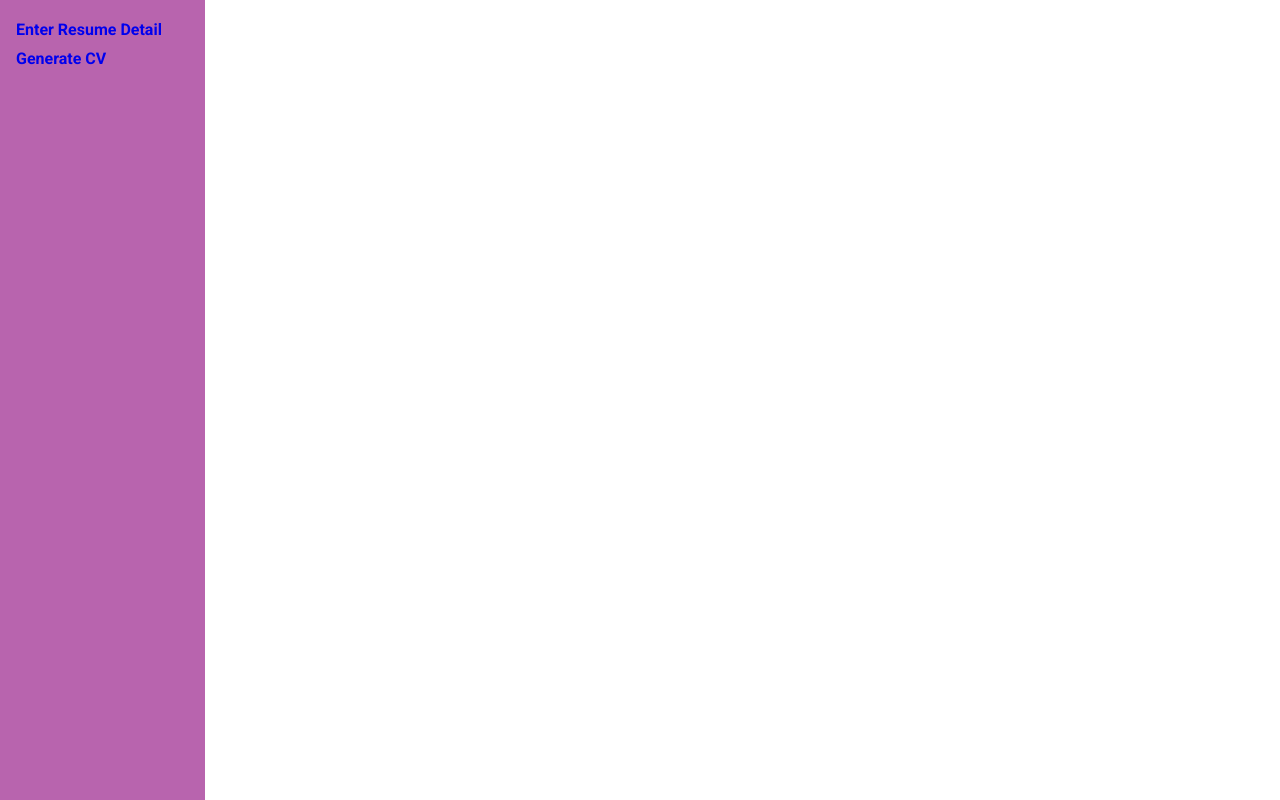
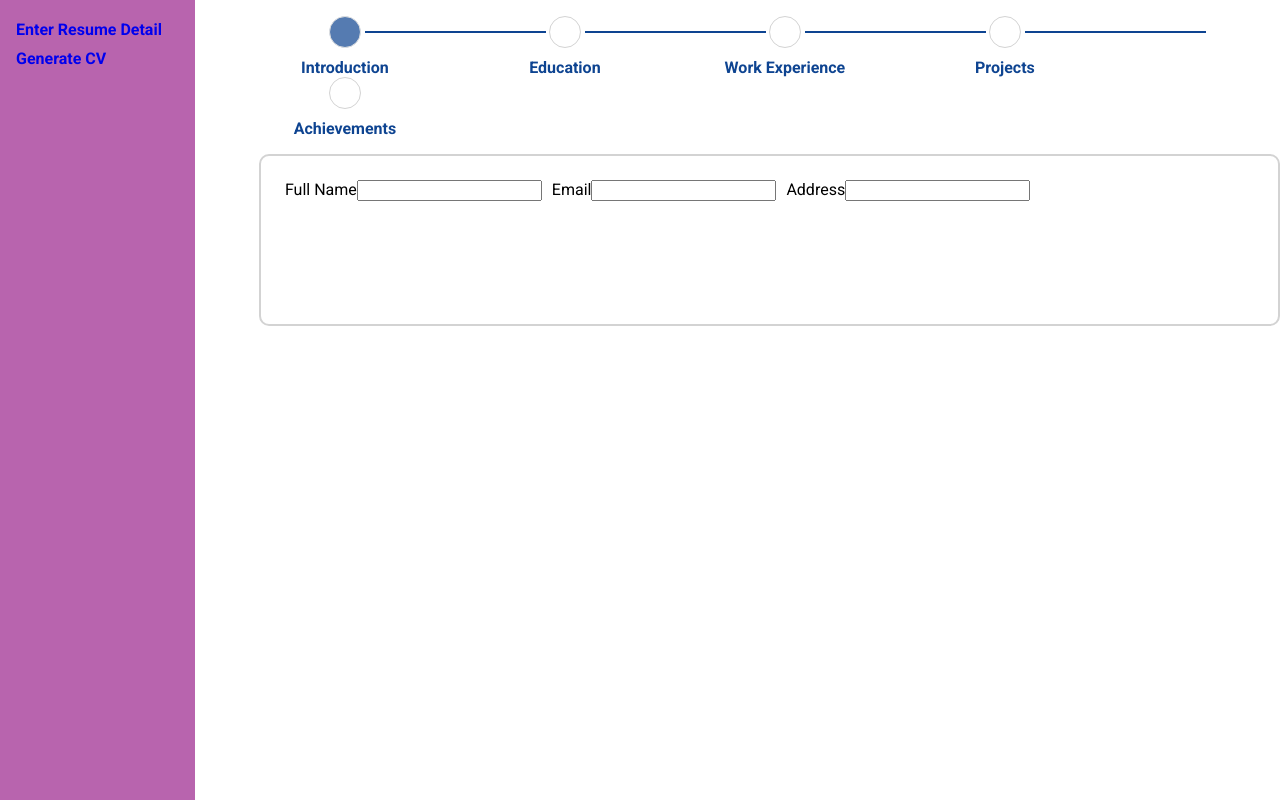
Before and after one commit to diliprai07/frontend-template, a React app: page / in a window 1280 px wide. Built offline with nearby package versions, Linux system fonts and the light colour scheme.

Commit message:
Resume generator detail input form skeleton is desined

```diff
--- /dev/null
+++ b/src/components/resume-detail/constant.ts
@@ -0,0 +1,7 @@
+export const RESUME_FORM_STEPPER_DETAIL = {
+  introduction: "introduction",
+  education: "education",
+  work_experience: "work_experience",
+  projects: "projects",
+  achievements: "achievements",
+};
--- /dev/null
+++ b/src/components/resume-detail/resume-main-form.tsx
@@ -0,0 +1,104 @@
+import * as React from "react";
+import { RESUME_FORM_STEPPER_DETAIL } from "./constant";
+const ResumeMainForm = () => {
+  const [resumeFormSteps, setResumeFormSteps] = React.useState<
+    Record<string, string>
+  >({
+    [`${RESUME_FORM_STEPPER_DETAIL.introduction}`]:
+      RESUME_FORM_STEPPER_DETAIL.introduction,
+  });
+
+  const onHandleStepChange = (value: string) => {
+    setResumeFormSteps((val) => {
+      return { ...val, [`${value}`]: value };
+    });
+  };
+  return (
+    <div className="resume-main-form-stepper">
+      <ul className="stepper">
+        <li
+          onClick={() => {
+            onHandleStepChange(RESUME_FORM_STEPPER_DETAIL.introduction);
+          }}
+          className={
+            resumeFormSteps.hasOwnProperty(
+              RESUME_FORM_STEPPER_DETAIL.introduction
+            )
+              ? "active"
+              : ""
+          }
+        >
+          Introduction
+        </li>
+        <li
+          onClick={() => {
+            onHandleStepChange(RESUME_FORM_STEPPER_DETAIL.education);
+          }}
+          className={
+            resumeFormSteps.hasOwnProperty(RESUME_FORM_STEPPER_DETAIL.education)
+              ? "active"
+              : ""
+          }
+        >
+          Education
+        </li>
+        <li
+          onClick={() => {
+            onHandleStepChange(RESUME_FORM_STEPPER_DETAIL.work_experience);
+          }}
+          className={
+            resumeFormSteps.hasOwnProperty(
+              RESUME_FORM_STEPPER_DETAIL.work_experience
+            )
+              ? "active"
+              : ""
+          }
+        >
+          Work Experience
+        </li>
+        <li
+          onClick={() => {
+            onHandleStepChange(RESUME_FORM_STEPPER_DETAIL.projects);
+          }}
+          className={
+            resumeFormSteps.hasOwnProperty(RESUME_FORM_STEPPER_DETAIL.projects)
+              ? "active"
+              : ""
+          }
+        >
+          Projects
+        </li>
+        <li
+          onClick={() => {
+            onHandleStepChange(RESUME_FORM_STEPPER_DETAIL.achievements);
+          }}
+          className={
+            resumeFormSteps.hasOwnProperty(
+              RESUME_FORM_STEPPER_DETAIL.achievements
+            )
+              ? "active"
+              : ""
+          }
+        >
+          Achievements
+        </li>
+      </ul>
+      <div className="resume-form-container">
+        <div>
+          <label>Full Name</label>
+          <input></input>
+        </div>
+        <div>
+          <label>Email</label>
+          <input></input>
+        </div>
+        <div>
+          <label>Address</label>
+          <input></input>
+        </div>
+      </div>
+    </div>
+  );
+};
+
+export default ResumeMainForm;
--- a/src/pages/index.tsx
+++ b/src/pages/index.tsx
@@ -1,10 +1,12 @@
 import * as React from "react";
 import SideBar from "../components/layout/sidebar";
+import ResumeMainForm from "../components/resume-detail/resume-main-form";
 
 const HomePage = () => {
   return (
     <div className="home_container">
       <SideBar />
+      <ResumeMainForm />
     </div>
   );
 };
--- a/src/styles/components/_index.scss
+++ b/src/styles/components/_index.scss
@@ -1 +1,5 @@
 @import "sidebar";
+@import "label";
+@import "input";
+@import "button";
+@import "typography";
--- a/src/styles/pages/_home.scss
+++ b/src/styles/pages/_home.scss
@@ -1,3 +1,70 @@
 .home_container {
     display: flex;
+
+    .resume-main-form-stepper {
+        display: flex;
+        flex-direction: column;
+
+        .stepper {
+
+
+            li {
+                list-style: none;
+                width: 220px;
+                text-align: center;
+                // display: inline-block;
+                position: relative;
+                float: left;
+                font-weight: 700;
+                font-size: 24;
+                color: $color_blue_p_1;
+
+                &::before {
+                    content: " ";
+                    line-height: 30px;
+                    height: 30px;
+                    width: 30px;
+                    border: 1px solid $color_gray_1;
+                    border-radius: 50%;
+                    display: block;
+                    margin: 0 auto 10px;
+                    cursor: pointer;
+                }
+
+                &::after {
+                    content: " ";
+                    height: 2px;
+                    position: absolute;
+                    width: 181px;
+                    top: 15px;
+                    left: 130px;
+                    background-color: $color_blue_p_1;
+                }
+
+                &:last-child::after {
+                    content: none;
+                }
+
+
+
+            }
+        }
+
+        .resume-form-container {
+            border: 2px solid $color_gray_1;
+            border-radius: 10px;
+            display: flex;
+            gap: 10px;
+            flex-wrap: wrap;
+            margin-left: 4rem;
+            padding: 1.5rem;
+            min-height: 120px;
+        }
+
+    }
 }
+
+.stepper .active::before {
+    background: $color_blue_p_1;
+    opacity: 0.7;
+}
```
Also changed, not shown: src/components/icons/tick-icon.tsx (added, +12 -0 lines), src/styles/components/_button.scss (added), src/styles/components/_input.scss (added), src/styles/components/_label.scss (added), src/styles/components/_typography.scss (added).
